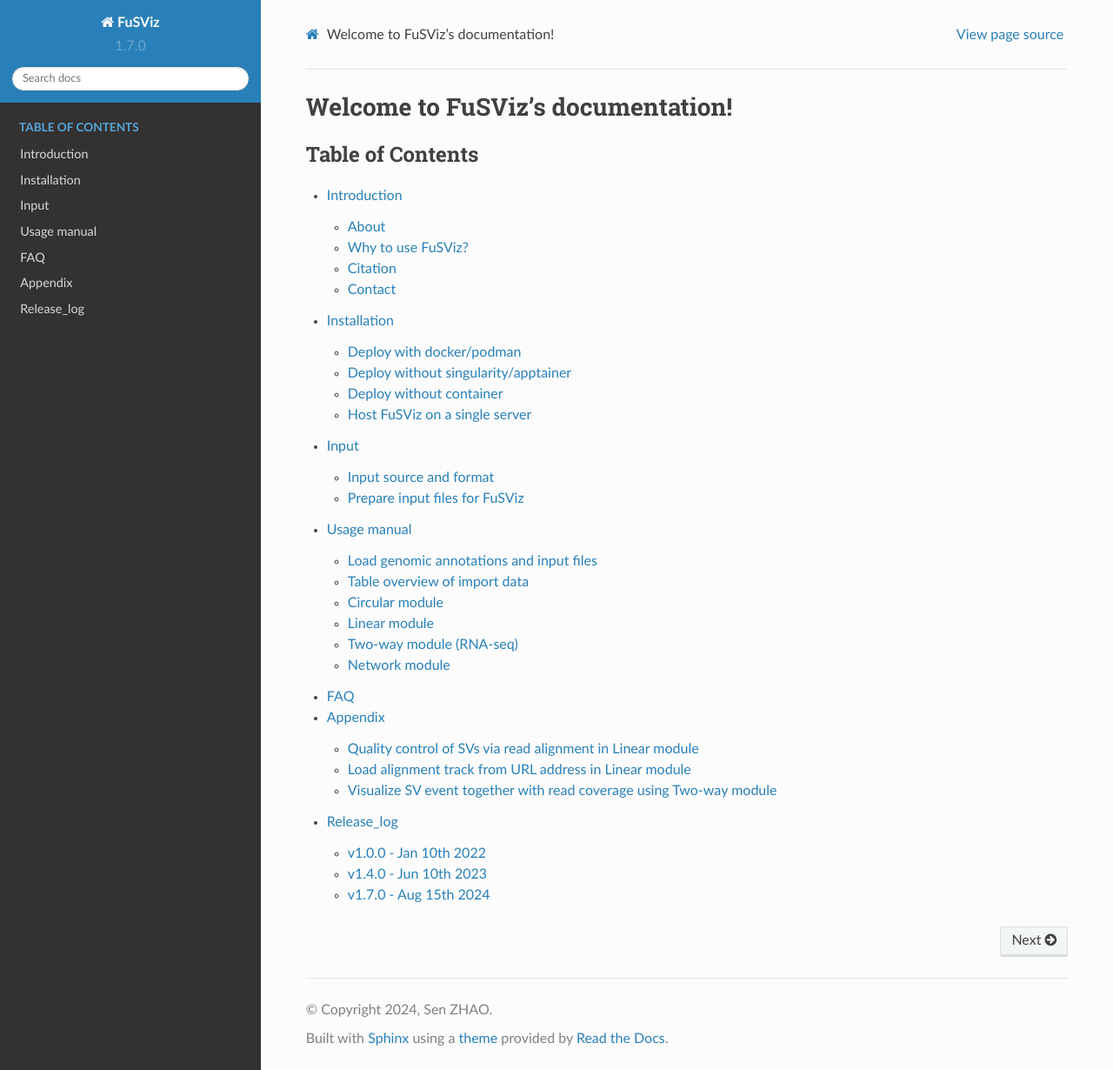
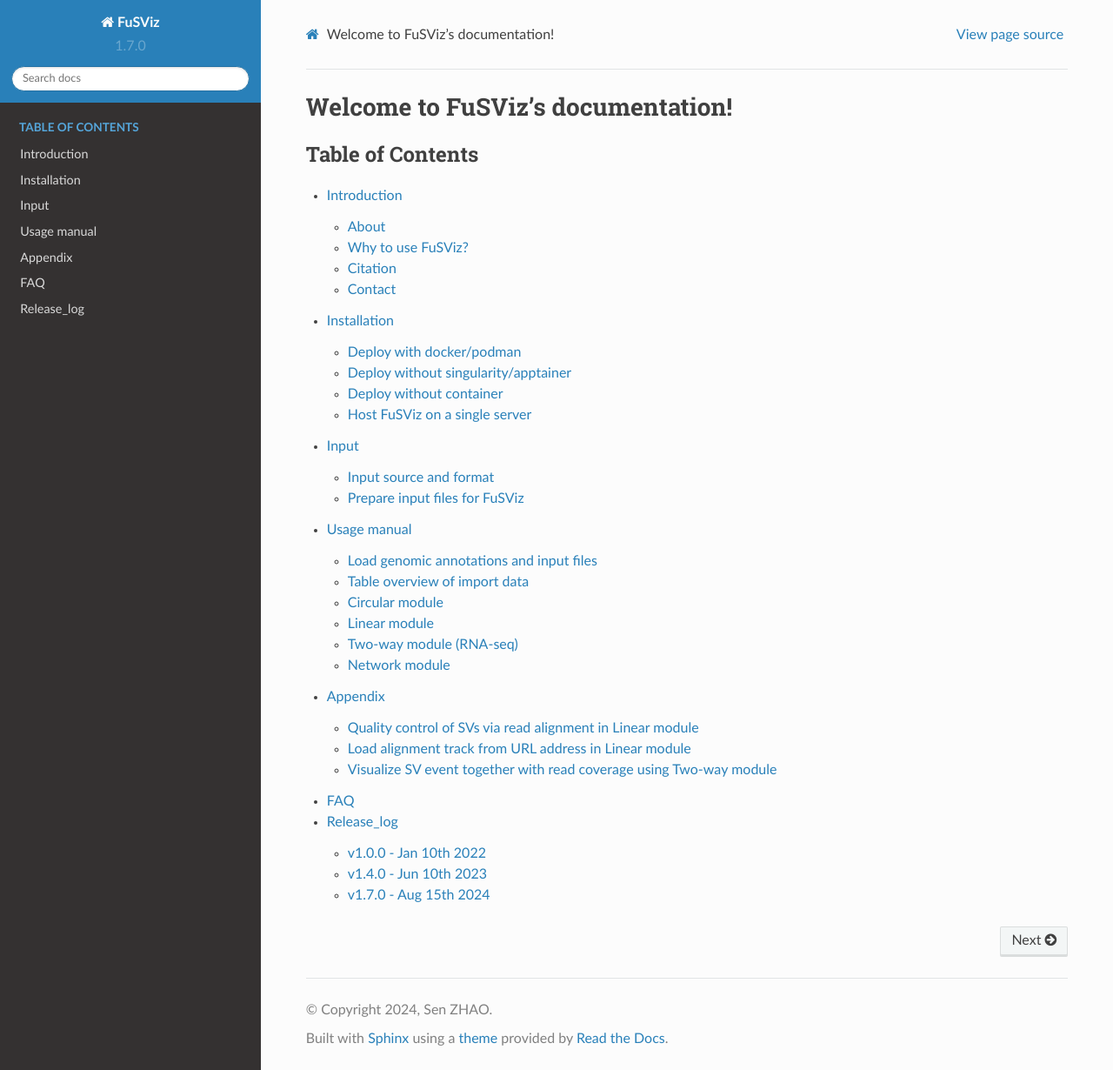
Before and after one commit to senzhaocode/FuSViz_docs, a Sphinx documentation site: the page built from docs/index.rst, in a window 1280 px wide and 1230 px high. Shown: the whole window at 87% size. Built offline with Sphinx 7.4.7 and the Read the Docs theme 2.0.0, drawn with Linux system fonts in a browser that asks for light colours.

```diff
--- a/docs/index.rst
+++ b/docs/index.rst
@@ -10,6 +10,6 @@ Welcome to FuSViz's documentation!
    Installation
    Input
    Usage_manual
+   Appendix
    FAQ
-   Appendix
    Release_log
```
